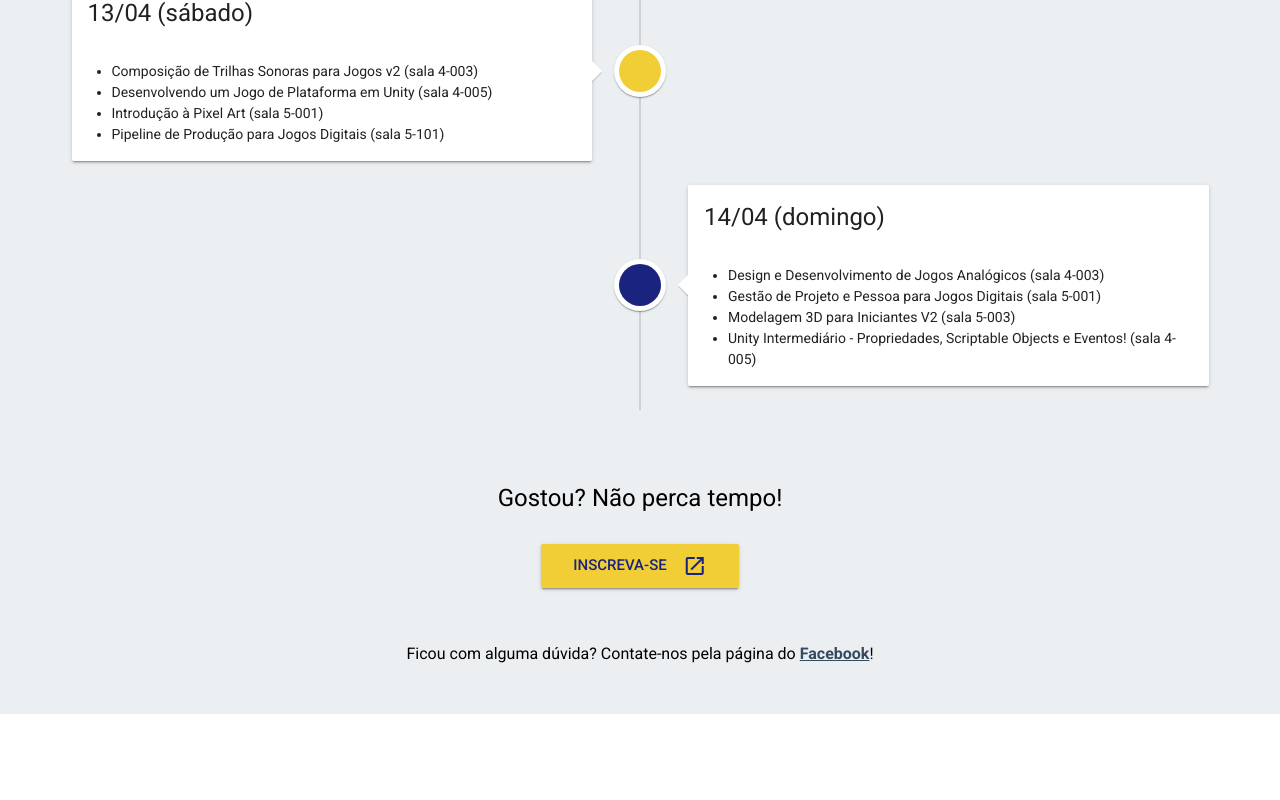
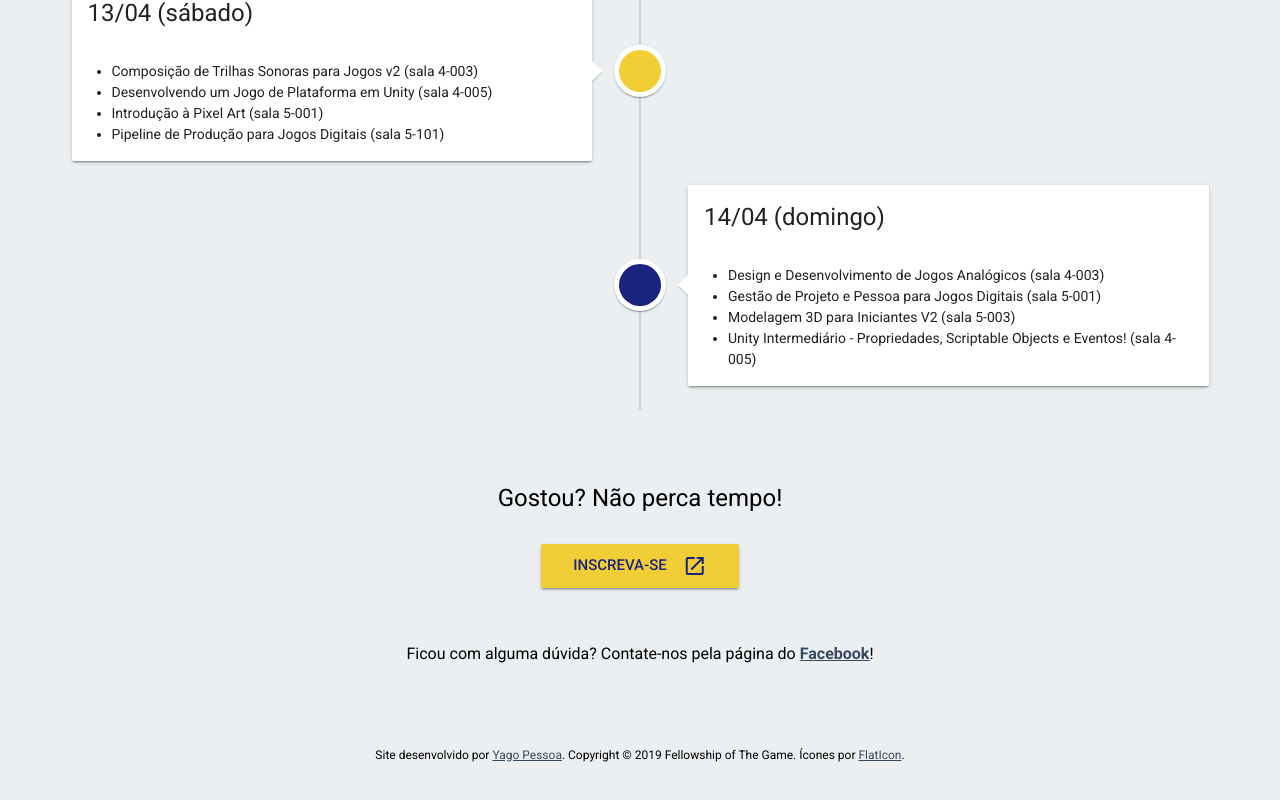
Before and after one commit to yagopessoa/fog-pwa, a Vue app: page /psel in a window 1280 px wide. Shown: the part 4030-4830 px from the top of the page. Before the commit the page ends 4744 px from the top, so only its background shows below. Built offline with nearby package versions, Linux system fonts and the light colour scheme.

Commit message:
Added missing footer on Psel page

```diff
--- a/src/pages/PselPage.vue
+++ b/src/pages/PselPage.vue
@@ -198,6 +198,12 @@
         Ficou com alguma dúvida? Contate-nos pela página do <b><a href="https://www.facebook.com/fogicmc" target="_blank">Facebook</a></b>!
       </p>
 
+      <v-container fluid text-xs-center>
+        <p class="caption mt-2">
+          Site desenvolvido por <a href="https://www.linkedin.com/in/yagopessoa/">Yago Pessoa</a>. Copyright © 2019 Fellowship of The Game. Ícones por <a href="https://www.flaticon.com">FlatIcon</a>.
+        </p>
+      </v-container>
+
     </div>
   </div>
 </template>
```
